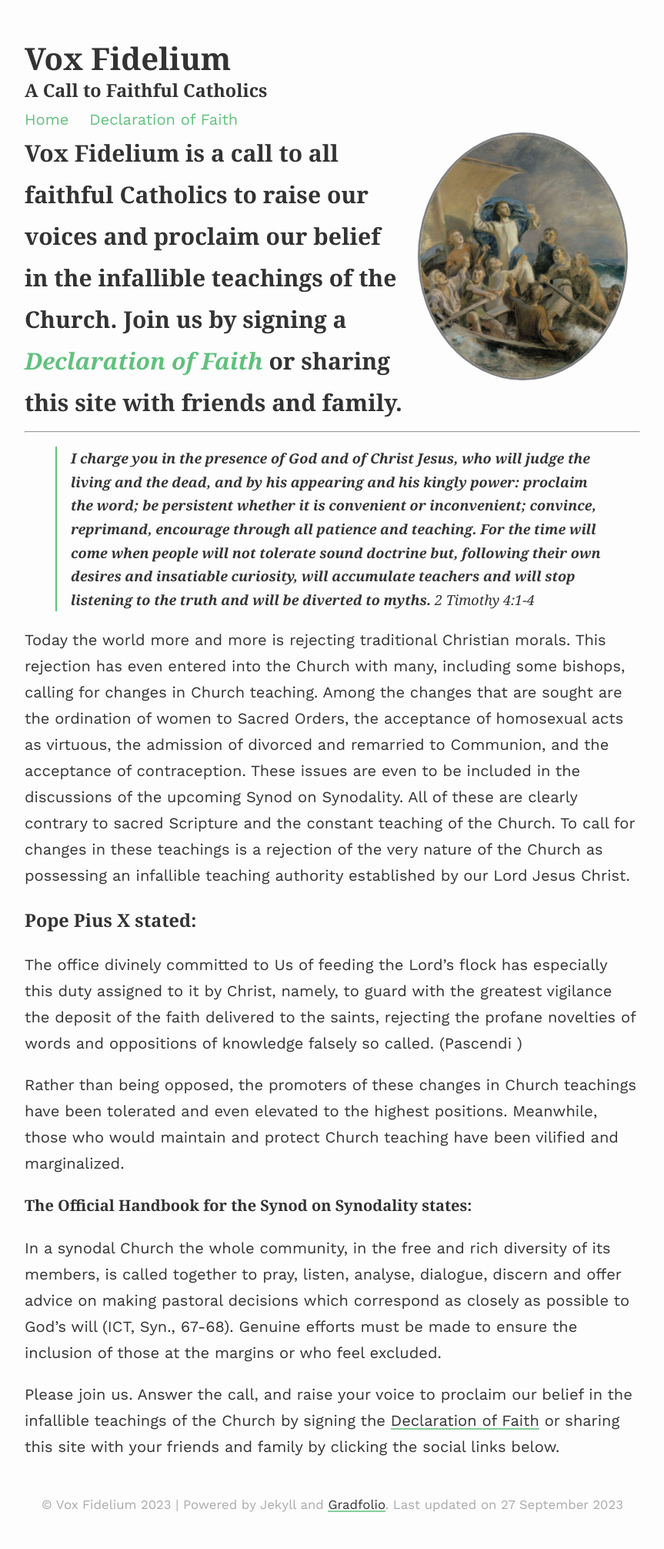
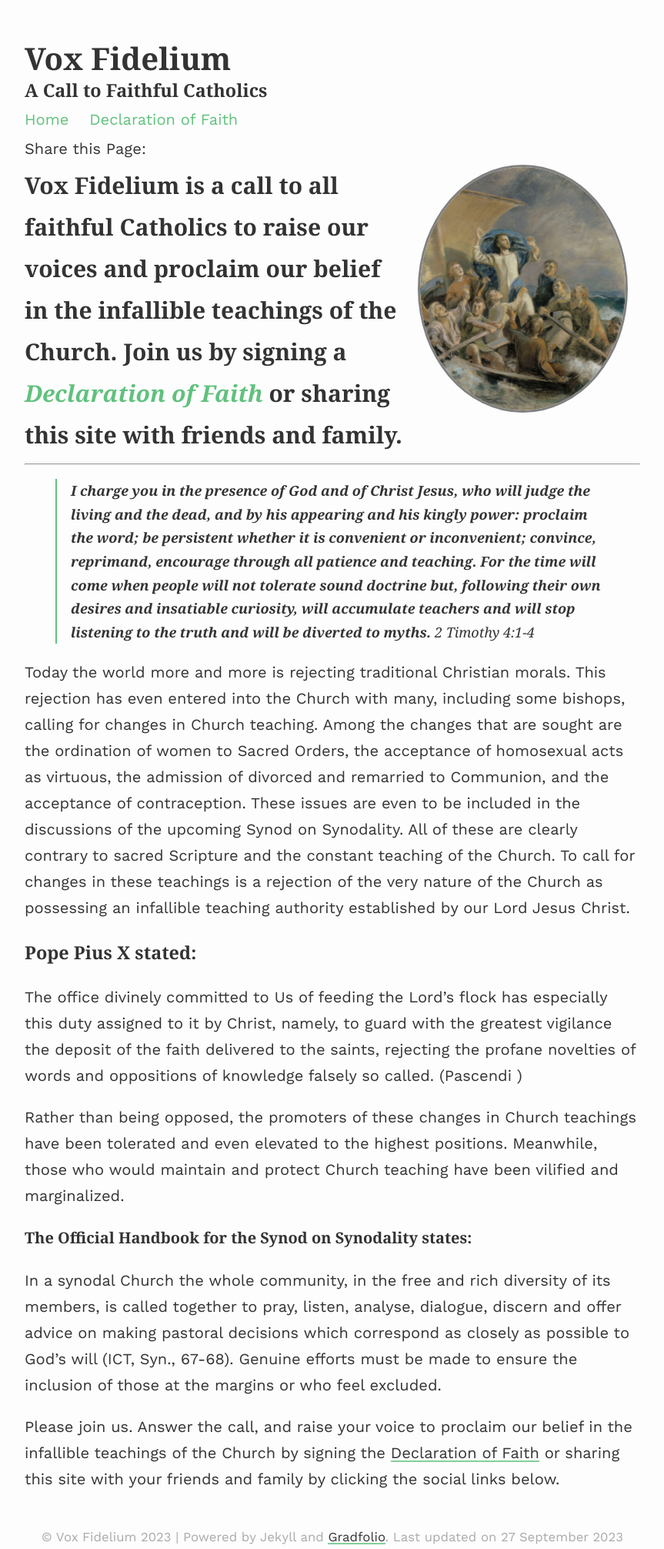
Before and after one commit to shalone86/vox-fidelium, a Jekyll site: the page built from index.md, in a window 1280 px wide. Shown: the whole page at 77% size, without its empty margins (208-1071 px from the left). Built offline with Jekyll 4.4.1, drawn with Linux system fonts in a browser that asks for light colours; nearby versions of some CDN libraries; before the commit the page ends 1970 px from its top, so only the background shows below that.

Commit message:
Update default.html

```diff
--- a/_layouts/default.html
+++ b/_layouts/default.html
@@ -26,7 +26,7 @@
 
     <body>
         <main>
-            {{ partial "share-buttons.html"  }}
+            {% include share-buttons.html %}
             <article>
                 {{ content }}
             </article>
```
